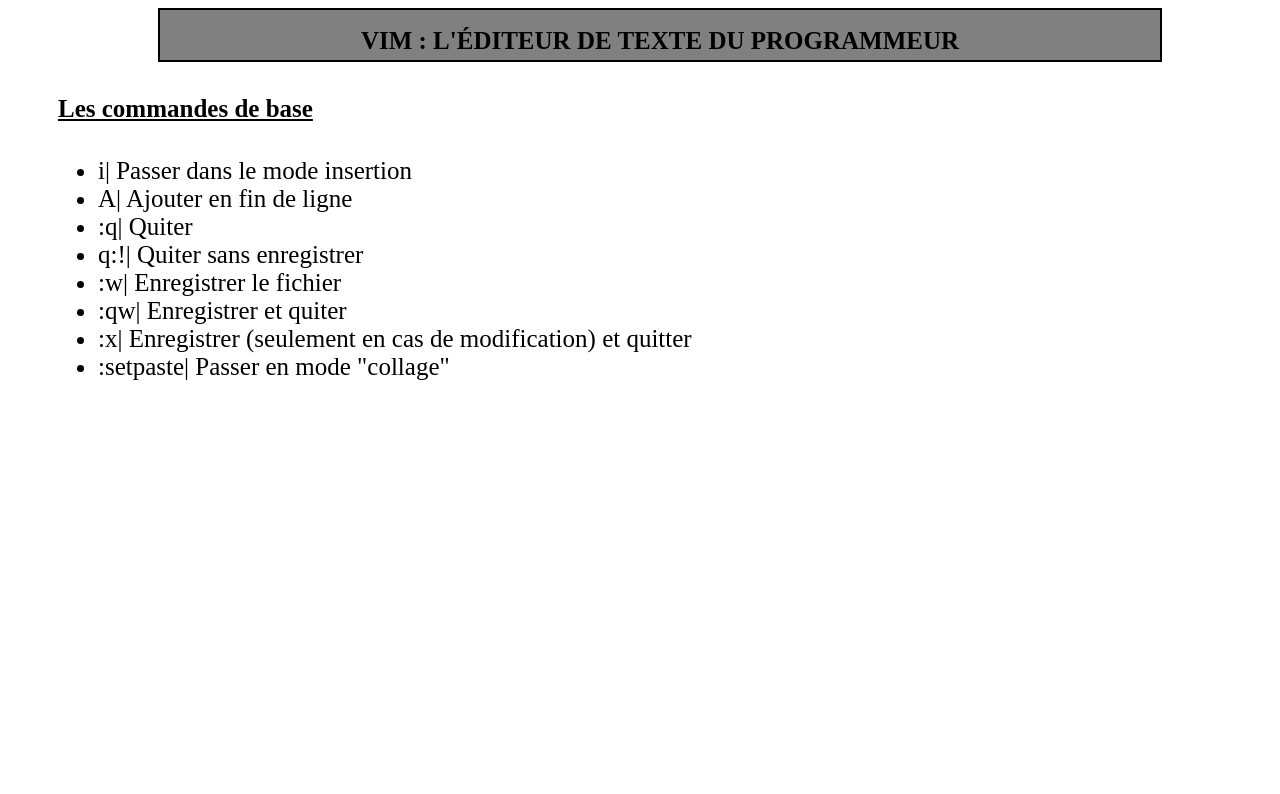
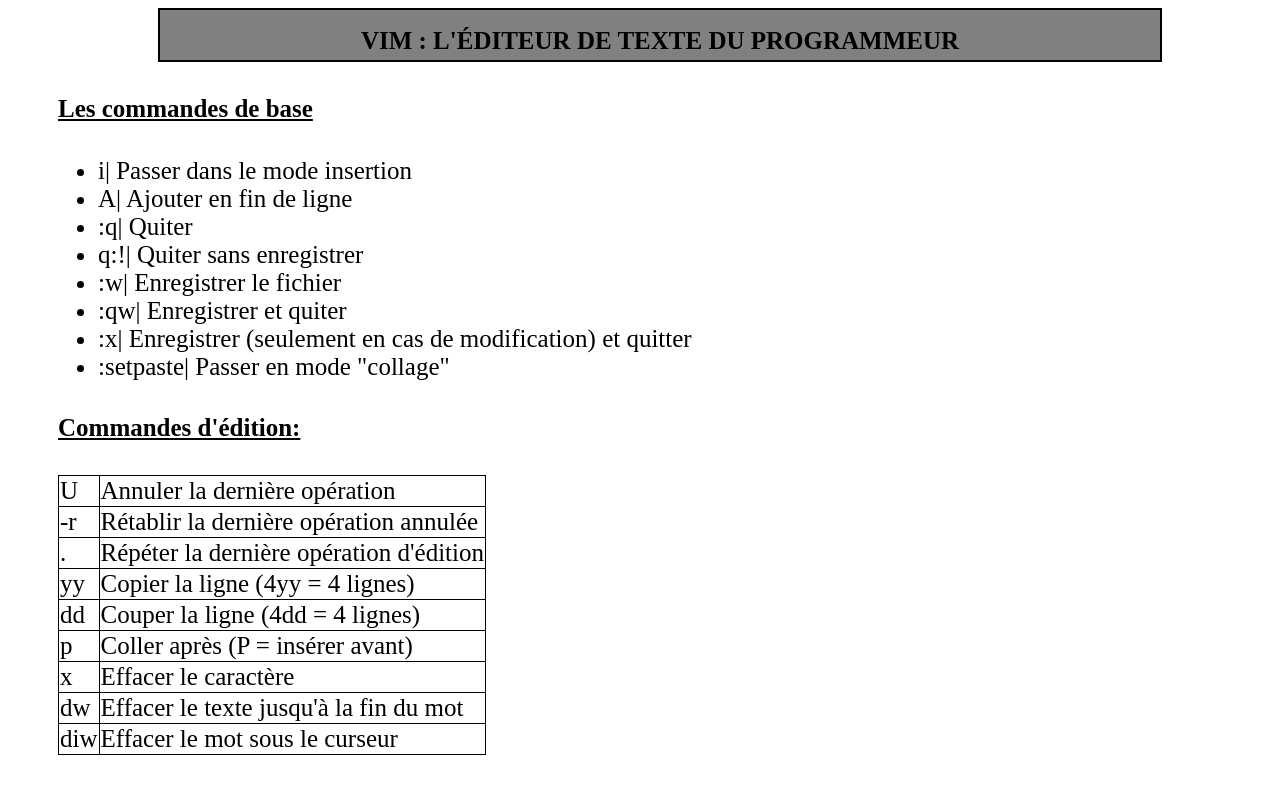
Before and after one commit to abdifatah1/VIM, a plain HTML site: page index.html in a window 1280 px wide. Drawn offline with Linux system fonts and the light colour scheme.

Commit message:
Commandes d'édition ajouté

```diff
--- a/index.html
+++ b/index.html
@@ -21,6 +21,45 @@
 <li>:x| Enregistrer (seulement en cas de modification) et quitter</li>
 <li>:setpaste| Passer en mode "collage"
 </ul>
+<h4>Commandes d'édition:</h4>
+<table>
+   <tr>
+       <td>U</td>
+       <td>Annuler la dernière opération</td>
+   </tr>
+   <tr>
+       <td><control>-r</td>
+       <td>Rétablir la dernière opération annulée</td>
+   </tr>
+   <tr>
+       <td>.</td>
+       <td>Répéter la dernière opération d'édition</td>
+   </tr>
+   <tr>
+       <td>yy</td>
+       <td>Copier la ligne (4yy = 4 lignes)</td>
+   </tr>
+   <tr>
+       <td>dd</td>
+       <td>Couper la ligne (4dd = 4 lignes)</td>
+     </tr>
+     <tr>
+         <td>p</td>
+         <td>Coller après (P = insérer avant)</td>
+       </tr>
+       <tr>
+           <td>x</td>
+           <td>Effacer le caractère</td>
+         </tr>
+         <tr>
+             <td>dw</td>
+             <td>Effacer le texte jusqu'à la fin du mot</td>
+           </tr>
+           <tr>
+               <td>diw</td>
+               <td>Effacer le mot sous le curseur</td>
+             </tr>
+
 
 </body>
 </html>
--- a/style.css
+++ b/style.css
@@ -22,3 +22,11 @@ li {
 font-size:25px;
 margin-left: 50px;
 }
+table {
+  border-collapse: collapse;
+  margin-left: 50px;
+}
+td {
+  font-size: 25px;
+  border:1px solid;
+}
```
